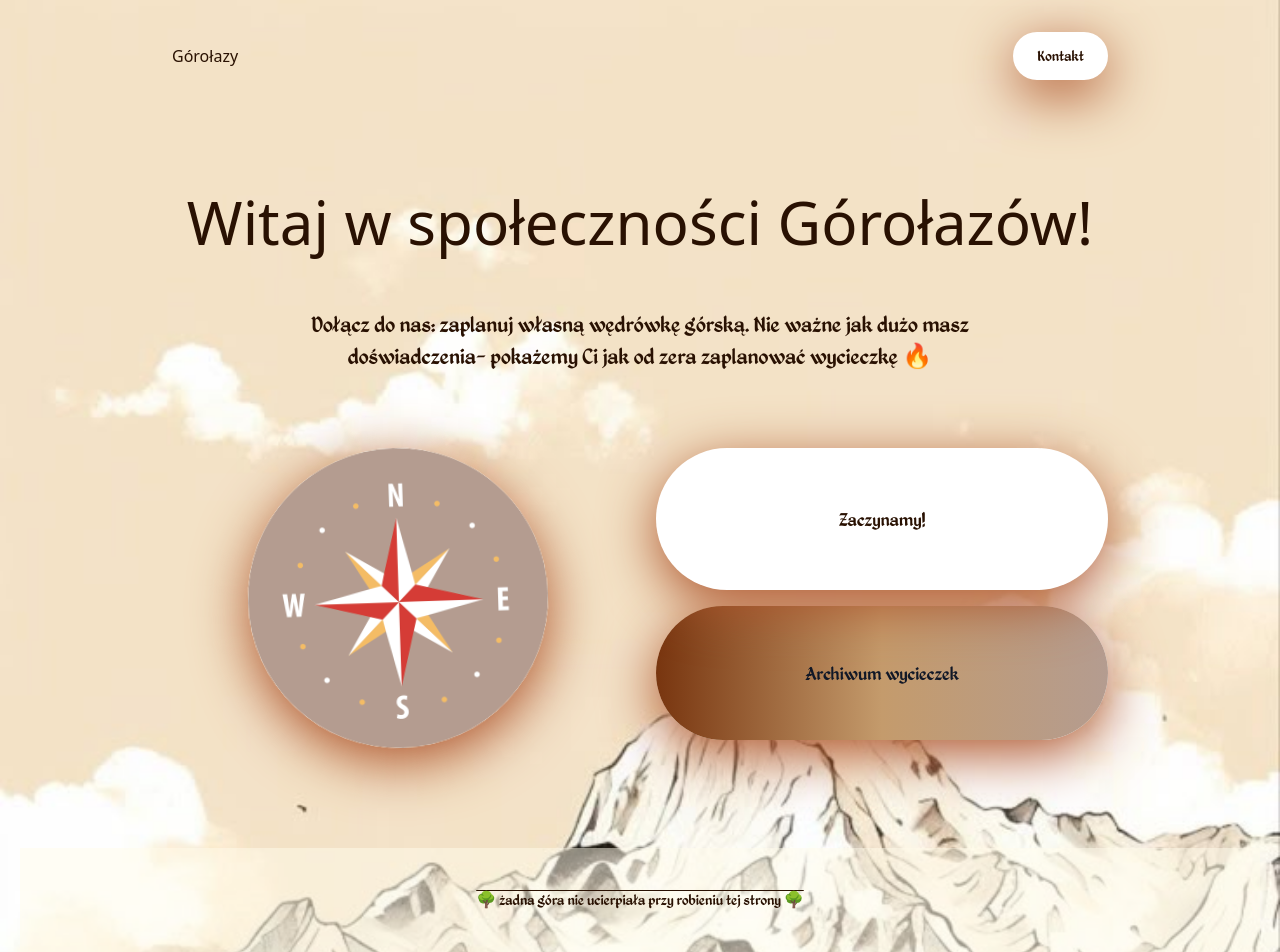
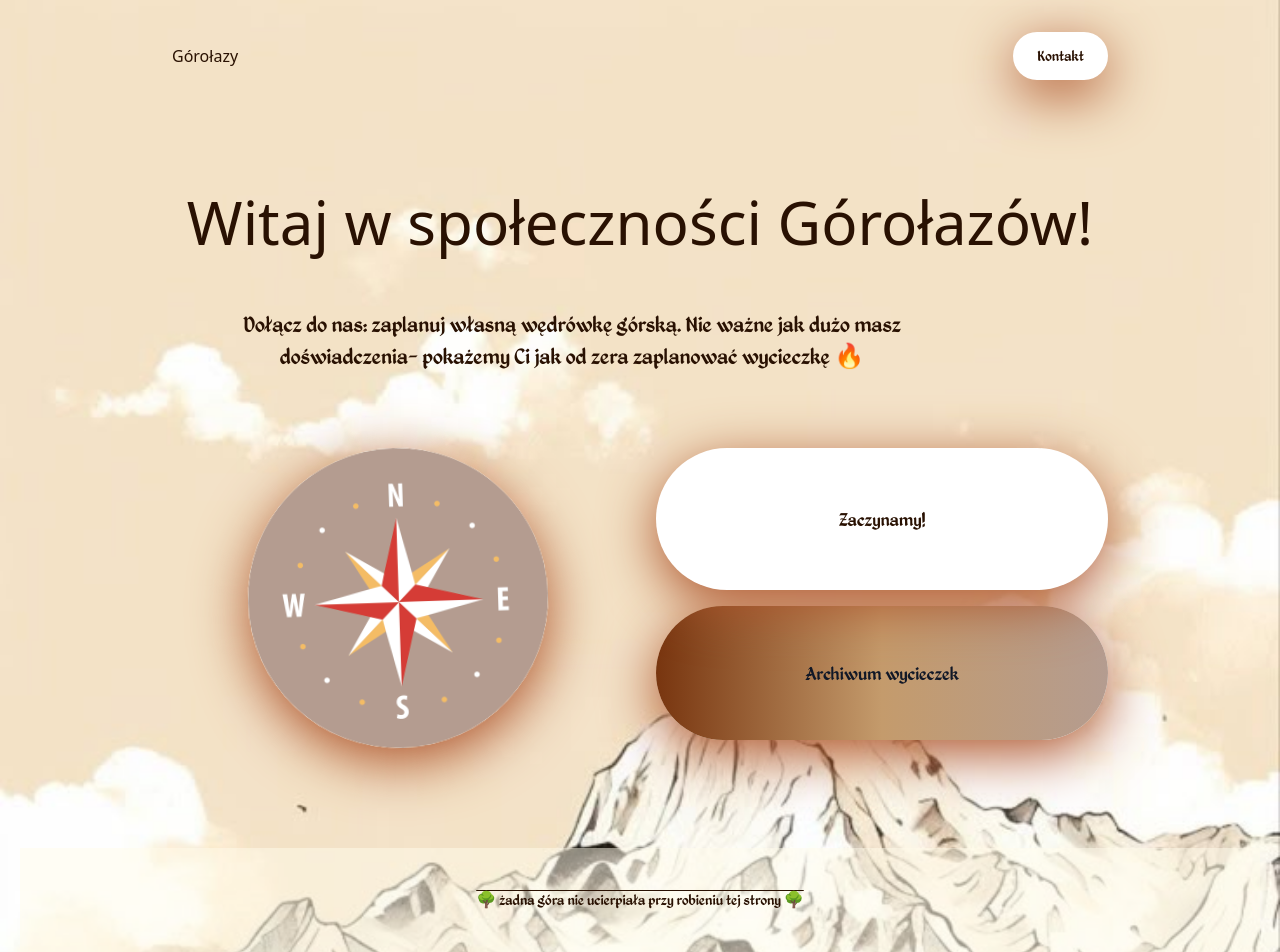
Before and after one commit to kama-pa-go/KGprojects, a Jekyll site: the page index.html, which Jekyll copies as it is, in a window 1280 px wide and 952 px high. Built offline with Jekyll 4.4.1, drawn with Linux system fonts in a browser that asks for light colours.

Commit message:
Your commit message here

```diff
--- a/assets/output.css
+++ b/assets/output.css
@@ -249,9 +249,6 @@
   .top-0 {
     top: calc(var(--spacing) * 0);
   }
-  .top-1 {
-    top: calc(var(--spacing) * 1);
-  }
   .isolate {
     isolation: isolate;
   }
@@ -260,9 +257,6 @@
   }
   .z-10 {
     z-index: 10;
-  }
-  .z-\[-1\] {
-    z-index: -1;
   }
   .z-auto {
     z-index: auto;
--- a/index.html
+++ b/index.html
@@ -120,8 +120,8 @@
   <main id="app" class="flex flex-col flex-1">
 
   <section class="flex flex-col max-w-[1000px] w-full mx-auto p-8 gap-8 md:gap-14 py-10 sm:py-14 md:py-20">
-      <h2 class="font-bold text-3xl sm:text-6xl md:text-6xl lg:text-6xl text-center">Witaj w społeczności Górołazów!</h2>
-      <p class="mx-auto max-w-[800px] w-full text-center text-large sm:text-xl md:text-2xl">Dołącz do nas: zaplanuj własną wędrówkę górską. Nie ważne jak dużo masz doświadczenia- pokażemy Ci jak od zera zaplanować wycieczkę 🔥 </p>
+      <h1 class="text-3xl sm:text-6xl md:text-6xl lg:text-6xl text-center">Witaj w społeczności Górołazów!</h1>
+      <p class="font-awesome max-w-[800px] w-full text-center text-large sm:text-xl md:text-2xl">Dołącz do nas: zaplanuj własną wędrówkę górską. Nie ważne jak dużo masz doświadczenia- pokażemy Ci jak od zera zaplanować wycieczkę 🔥 </p>
 
   <div class="grid grid-cols-1 justify-content: space-around justify-items-center sm:grid-cols-2 gap-4 sm:gap-8 py-5">
 
```
